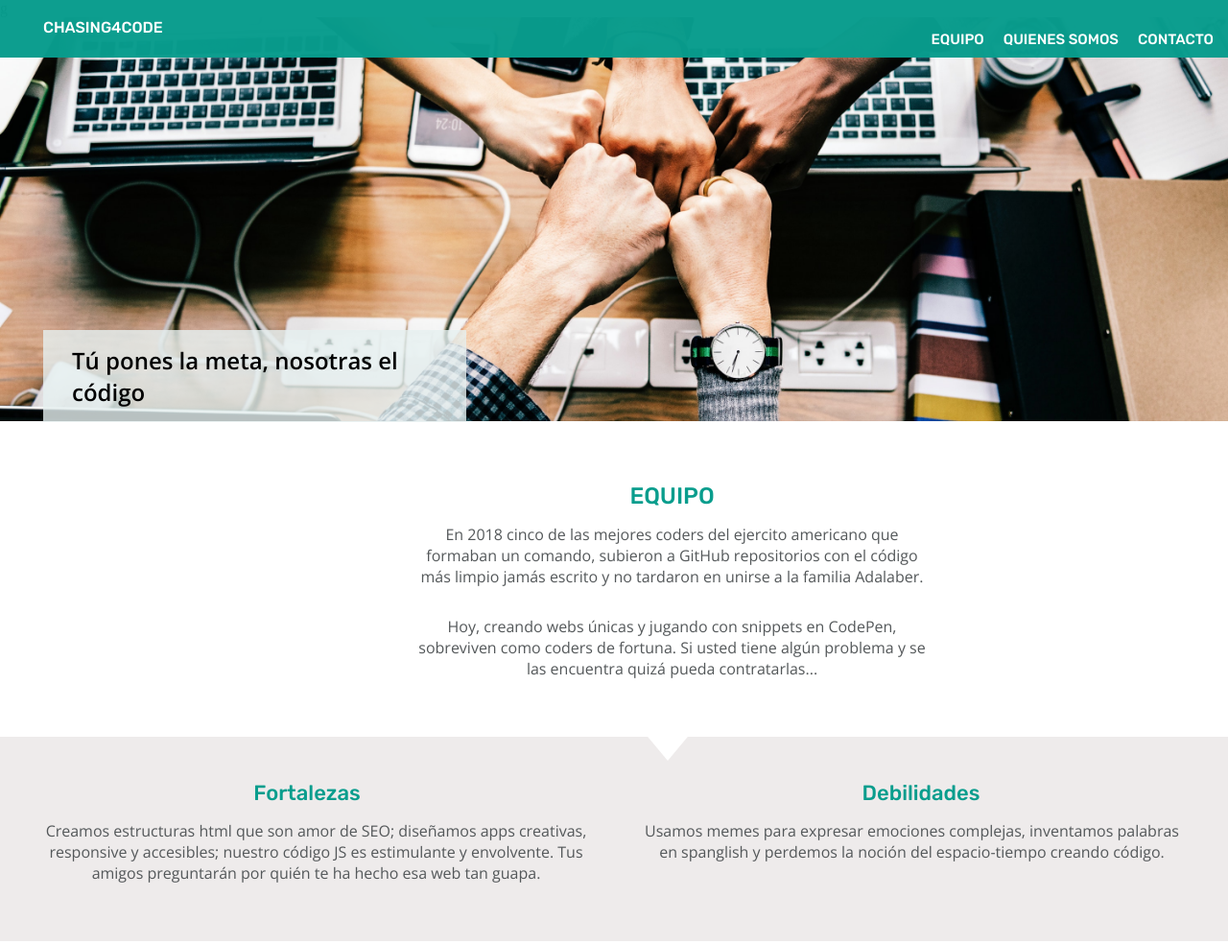
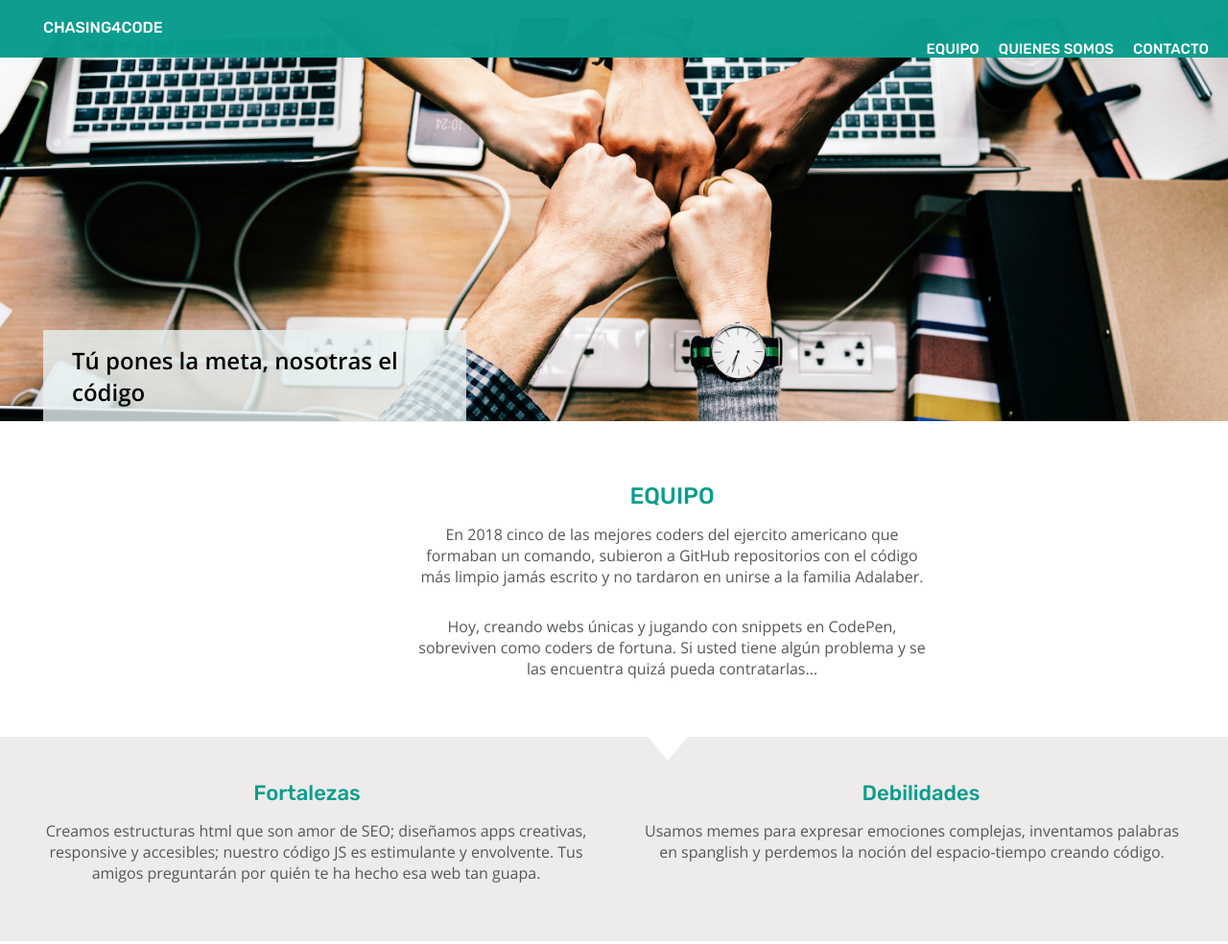
Before and after one commit to minamrp/e-s1-chasing4code, a website: page _src/templates/index.html in a window 1280 px wide. Shown: the top 984 px of the page at 96% size. Drawn offline with nearby package versions, Linux system fonts and the light colour scheme; files that its build step writes are made by us from their sources; files whose address does not match are found by name.

Commit message:
Add changes center header 768

```diff
--- a/_src/assets/scss/main.scss
+++ b/_src/assets/scss/main.scss
@@ -78,6 +78,9 @@
     display: flex;
     justify-content: flex-end;
     background: none;
+    padding: 0;
+    margin: 0;
+    margin-top: 20.5px;
 
   }
   li{
```
